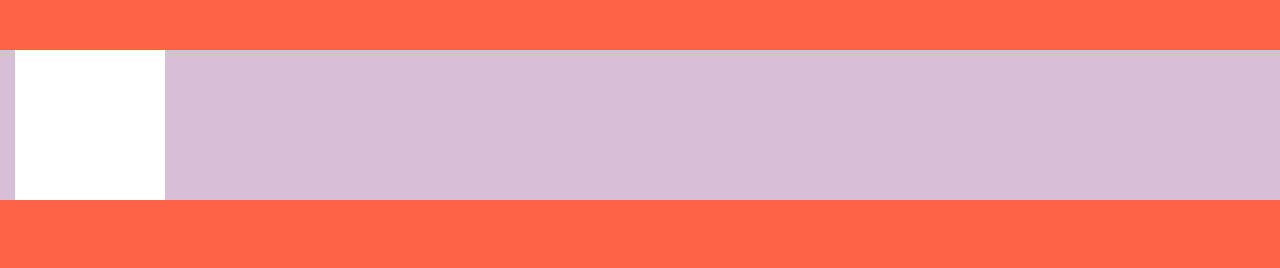
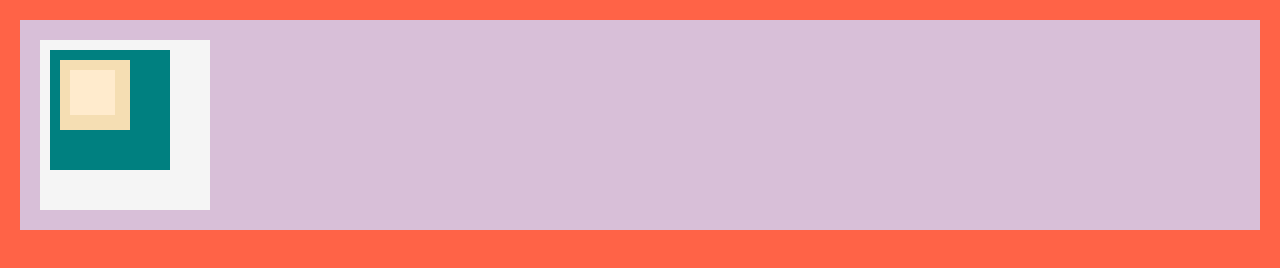
Before and after one commit to peterlah/kokoa-clone, a plain HTML site: page Home.html in a window 1280 px wide. Drawn offline with Linux system fonts and the light colour scheme.

Commit message:
3.6 Paddings and IDs

```diff
--- a/Home.html
+++ b/Home.html
@@ -9,18 +9,46 @@
       }
       body {
         background-color: thistle;
-        margin: 0px;
-        /* margin: 20px 15px; */
+        margin: 20px;
+        padding: 20px;
       }
       div {
-        margin: 50px 15px;
+        /* height: 150px;
+        width: 150px; */
+      }
+      #first {
+        background-color: whitesmoke;
+        padding: 10px;
         height: 150px;
         width: 150px;
-        background-color: white;
+      }
+      #second {
+        background-color: teal;
+        padding: 10px;
+        height: 100px;
+        width: 100px;
+      }
+      #third {
+        background-color: wheat;
+        padding: 10px;
+        height: 50px;
+        width: 50px;
+      }
+      #fourth {
+        background-color: blanchedalmond;
+        padding: 10px;
+        height: 25px;
+        width: 25px;
       }
     </style>
   </head>
   <body>
-    <div></div>
+    <div id="first">
+      <div id="second">
+        <div id="third">
+          <div id="fourth"></div>
+        </div>
+      </div>
+    </div>
   </body>
 </html>
```
